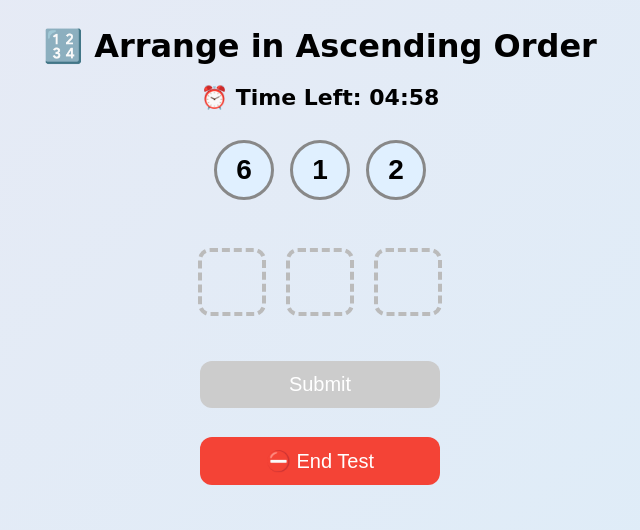
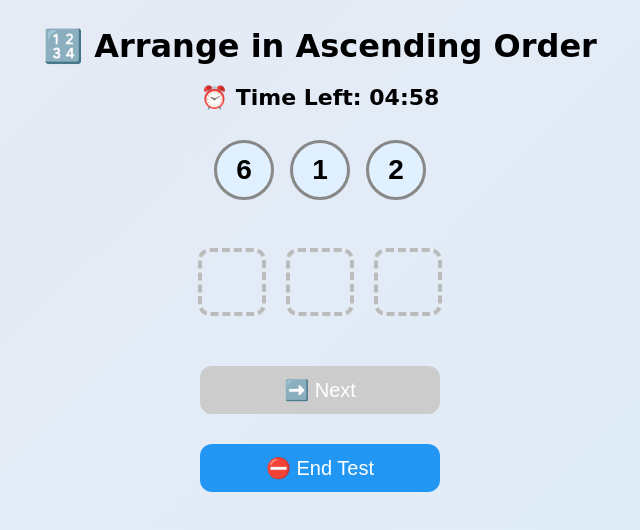
Before and after one commit to keerthanasankuru/game, a React (Create React App) app: page /ascending-test in a window 1280 px wide. Both pictures are taken after a click on the button "✅ Start Test". Shown: the top 530 px of the page, without its empty margins (320-960 px from the left). Built offline with nearby package versions, Linux system fonts and the light colour scheme.

Commit message:
Update AscendingTest.jsx

```diff
--- a/src/components/AscendingTest.jsx
+++ b/src/components/AscendingTest.jsx
@@ -44,8 +44,8 @@ export default function AscendingTest() {
   }, [timeLeft, testStarted, finishTest]);
 
   const formatTime = (seconds) => {
-    const m = String(Math.floor(seconds / 60)).padStart(2, '0');
-    const s = String(seconds % 60).padStart(2, '0');
+    const m = String(Math.floor(seconds / 60)).padStart(2, "0");
+    const s = String(seconds % 60).padStart(2, "0");
     return `${m}:${s}`;
   };
 
@@ -152,14 +152,14 @@ export default function AscendingTest() {
         onClick={submitAnswer}
         disabled={selected.includes("")}
         className="test-submit-btn"
+        style={{ marginTop: "20px" }}
       >
-        Submit
+        ➡️ Next
       </button>
 
       <button
         onClick={finishTest}
-        className="test-submit-btn"
-        style={{ marginTop: "14px", backgroundColor: "#f44336" }}
+        className="test-submit-btn end-test-btn"
       >
         ⛔ End Test
       </button>
```
